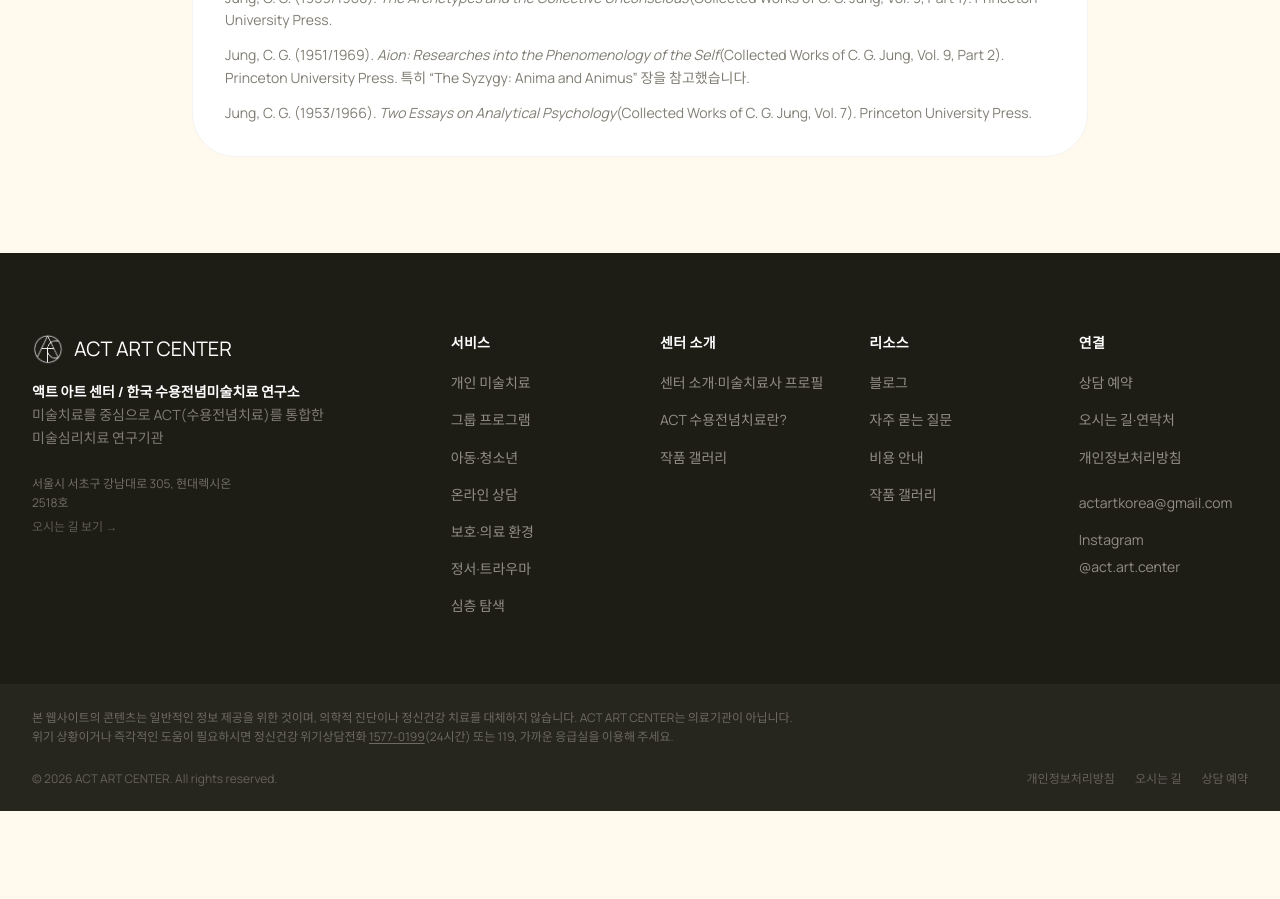
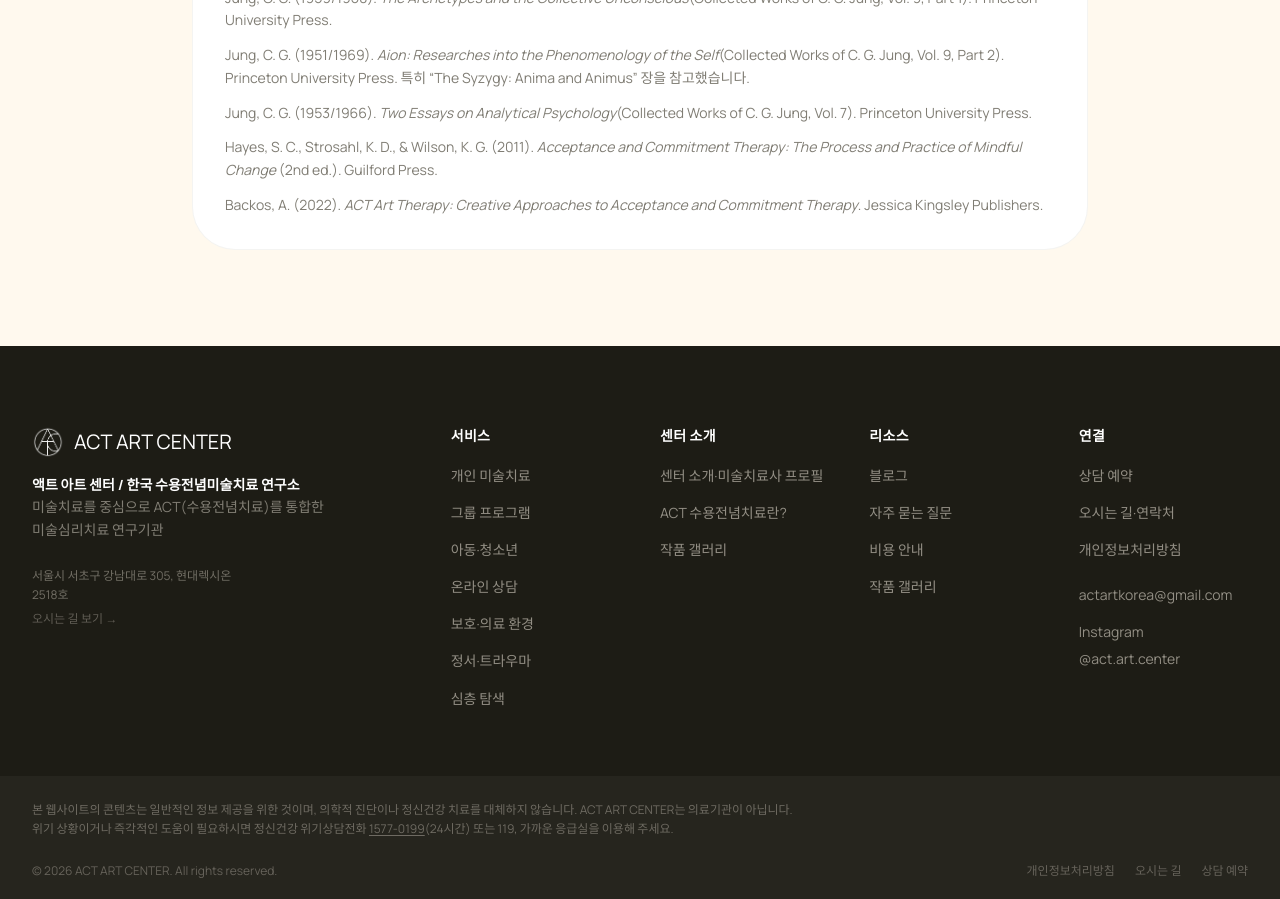
Before and after one commit to act-art-center/actartcenter.com, a Next.js app: page /characters in a window 1280 px wide. Shown: the part 3500-4399 px from the top of the page. Before the commit the page ends 4311 px from the top, so only its background shows below. Built offline with nearby package versions, Linux system fonts and the light colour scheme.

Commit message:
add ACT references to characters page

```diff
--- a/src/app/characters/page.tsx
+++ b/src/app/characters/page.tsx
@@ -209,6 +209,16 @@ export default function CharactersPage() {
                 Jung, C. G. (1953/1966). <em>Two Essays on Analytical Psychology</em>
                 (Collected Works of C. G. Jung, Vol. 7). Princeton University Press.
               </li>
+              <li>
+                Hayes, S. C., Strosahl, K. D., &amp; Wilson, K. G. (2011).{" "}
+                <em>Acceptance and Commitment Therapy: The Process and Practice of Mindful Change</em>
+                {" "}(2nd ed.). Guilford Press.
+              </li>
+              <li>
+                Backos, A. (2022).{" "}
+                <em>ACT Art Therapy: Creative Approaches to Acceptance and Commitment Therapy</em>.
+                Jessica Kingsley Publishers.
+              </li>
             </ul>
           </div>
         </Container>
```
